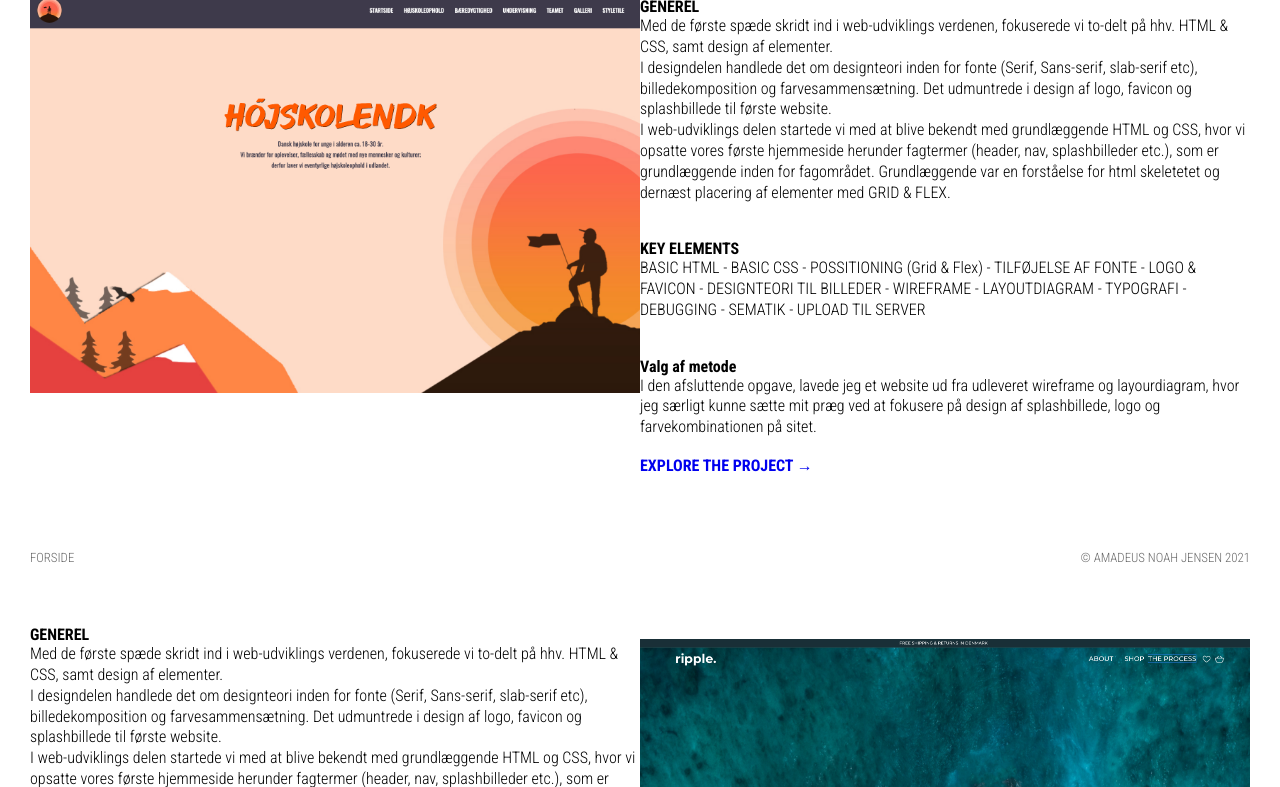
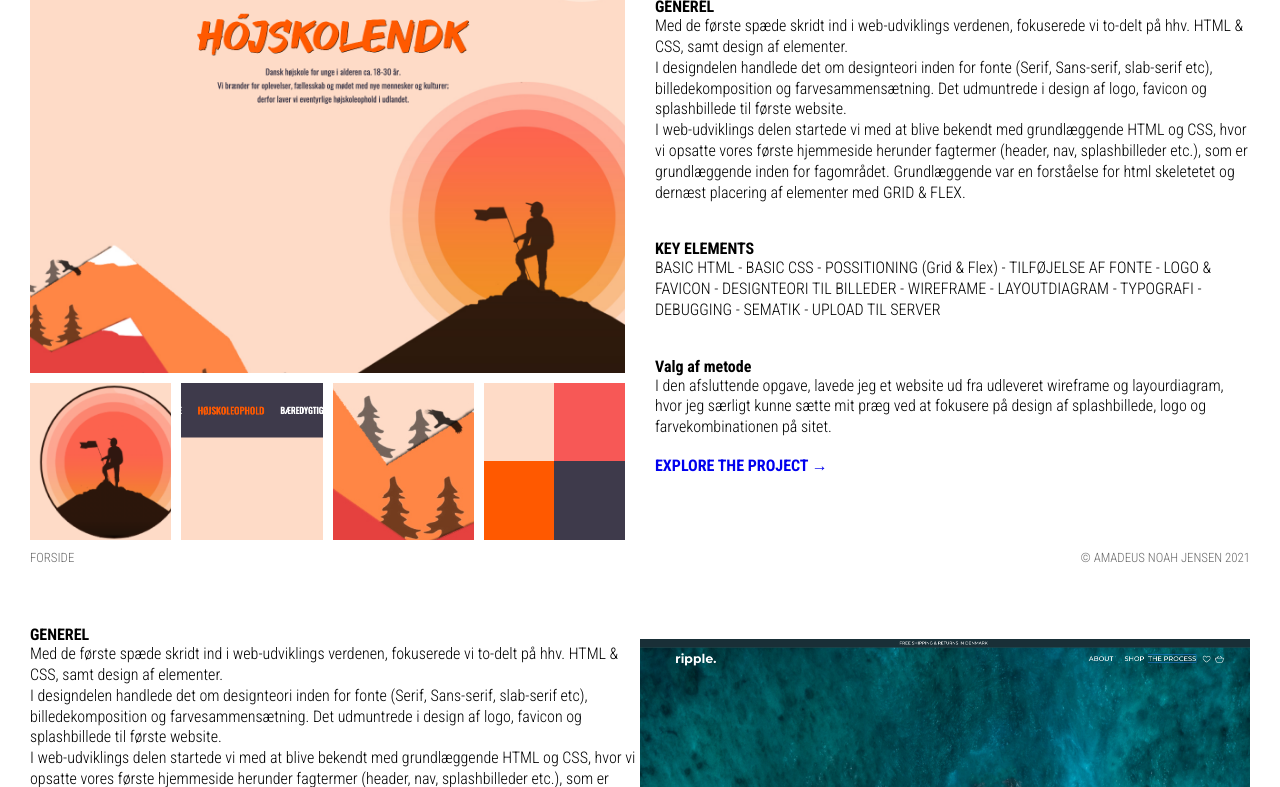
Before and after one commit to AmadeusNoah/portfolio_eksamen, a plain HTML site: page projects.html in a window 1280 px wide. Shown: the part 190-977 px from the top of the page. Drawn offline with Linux system fonts and the light colour scheme.

Commit message:
layout på projects opdateret

```diff
--- a/projects.html
+++ b/projects.html
@@ -45,7 +45,16 @@
         <main>
             <section class="first_section_projects">
                 <div class="section_wrapper_1">
-                    <img src="img/02_grundlaeggende_web.png" alt="Forside på 02 web opgaven">
+                    <div class="img1"></div>
+                    <div class="img2"></div>
+                    <div class="img3">  </div>
+                    <div class="img4"> </div>
+                    <div class="img5">
+                        <div class="farve1"></div>
+                        <div class="farve2"></div>
+                        <div class="farve3"></div>
+                        <div class="farve4"></div>
+                    </div>
                 </div>
                 <div class="section_wrapper_2">
                     <div class="placering">
--- a/stylesheet.css
+++ b/stylesheet.css
@@ -197,7 +197,6 @@ header nav {
     align-content: center;
     justify-content: center;
     height: 100%;
-    border: 2px yellow solid;
 }
 
 .second_section_forside .section_wrapper_1 a{
@@ -215,7 +214,6 @@ header nav {
     height: 100%;
     width: 100%;
     background-color: white;
-    border: 2px black solid;
 }
 
 .second_section_forside .section_wrapper_2 img {
@@ -229,7 +227,9 @@ header nav {
 }
 
 .first_section_about .section_wrapper_1 {
-    background-color: #313131;
+    background-image:url(img/about.jpg);
+    background-size: cover;
+    background-position: 100%;
     color: white;
     height: 100%;
     width: 100%;
@@ -244,7 +244,7 @@ header nav {
 }
 
 .first_section_about .section_wrapper_2 {
-    background-color: red;
+    padding-top: 2rem;
     align-items: center;
     height: 100%;
     width: 100%;
@@ -531,8 +531,8 @@ footer {
     .first_section_about {
         display: grid;
         grid-template-columns: 1fr 1fr;
-        grid-template-columns: 1fr 1fr;
         grid-template-rows: 1fr;
+        gap: 30px;
     }
 
     .first_section_about .section_wrapper_1 {
@@ -541,6 +541,25 @@ footer {
     }
 
     .first_section_about .section_wrapper_2 {
+        grid-column: 2/3;
+        grid-row: 1/2;
+        display: grid;
+        align-content: center;
+        justify-content: center;
+    }
+    .first_section_about .section_wrapper_2 .cv {
+        padding-top: 20px;
+        display: grid;
+        grid-template-columns: 1fr 1fr;
+        grid-template-rows: 1fr;
+    }
+
+    .first_section_about .section_wrapper_2 .work_experience {
+        grid-column: 1/2;
+        grid-row: 1/2;
+    }
+
+    .first_section_about .section_wrapper_2 .education {
         grid-column: 2/3;
         grid-row: 1/2;
     }
@@ -552,6 +571,7 @@ footer {
         grid-template-rows: 1fr;
         height: calc(100vh - 140px);
         padding-bottom: 0rem;
+        gap: 30px;
     }
 
     .first_section_projects .section_wrapper_1 {
@@ -560,15 +580,105 @@ footer {
         display: grid;
         grid-column: 1/2;
         grid-row: 1/2;
+        grid-template-columns: 1fr 1fr 1fr 1fr;
+        grid-template-rows: 1fr 1fr 1fr 1fr;
+        gap: 10px;
+        padding-bottom: 0px;
     }
+
+    .first_section_projects .section_wrapper_1 .img1{
+        grid-column: 1/5;
+        grid-row: 1/4;
+        background-image: url(img/02_website.png);
+        background-size: cover;
+        height: 100%;
+        width: 100%;
+    }
+
+    .first_section_projects .section_wrapper_1 .img2{
+        grid-column: 1/2;
+        grid-row: 4/5;
+        background-image:url(img/02_web_logo.png);
+        background-size: cover;
+        width: 100%;
+        height: 100%;
+    }
+
+    .first_section_projects .section_wrapper_1 .img3{
+        background-image:url(img/02_nav.png);
+        background-size: cover;
+        grid-column: 2/3;
+        grid-row: 4/5;
+        width: 100%;
+        height: 100%;
+    }
+
+    .first_section_projects .section_wrapper_1 .img3 img{
+        object-fit: cover;
+        background-image: url(img/02_web_bjerge.png);
+        background-size: cover;
+        height: 100%;
+        width: 100%;
+    }
+
+
+    .first_section_projects .section_wrapper_1 .img4{
+        background-image: url(img/02_web_bjerge.png);
+        background-size: cover;
+        grid-column: 3/4;
+        grid-row: 4/5;
+        width: 100%;
+        height: 100%;
+    }
+
+    .first_section_projects .section_wrapper_1 .img5{
+        display: grid;
+        grid-template-columns: 1fr 1fr;
+        grid-template-rows: 1fr 1fr;
+        grid-column: 4/5;
+        grid-row: 4/5;
+        width: 100%;
+        height: 100%;
+    }
+
+    .farve1
+    {
+        background-color: #FEDBC7;
+        grid-column: 1/2;
+        grid-row: 1/2;
+    }
+
+    .farve2
+    {
+        background-color: #F75856;
+        grid-column: 2/3;
+        grid-row: 1/2;
+    }
+
+    .farve3
+    {
+        background-color: #FF5900;
+        grid-column: 1/2;
+        grid-row: 2/3;
+    }
+
+    .farve4{
+        background-color: #3E3A4B;
+        grid-column: 2/3;
+        grid-row: 2/3;
+    }
+
+
+
 
     .first_section_projects .section_wrapper_2 {
         grid-column: 2/3;
         grid-row: 1/2;
-        max-width: 800px;
+        /* max-width: 800px; */
         display: grid;
         align-items: center;
         justify-content: center;
+        align-content: center;
     }
 
     .second_section_projects {
```
Also changed, not shown: about.html (+43 -0 lines), img/02_nav.png (added), img/02_web_bjerge.png (added), img/02_website.png (added), img/sort_paa_transparrent.png (added).
